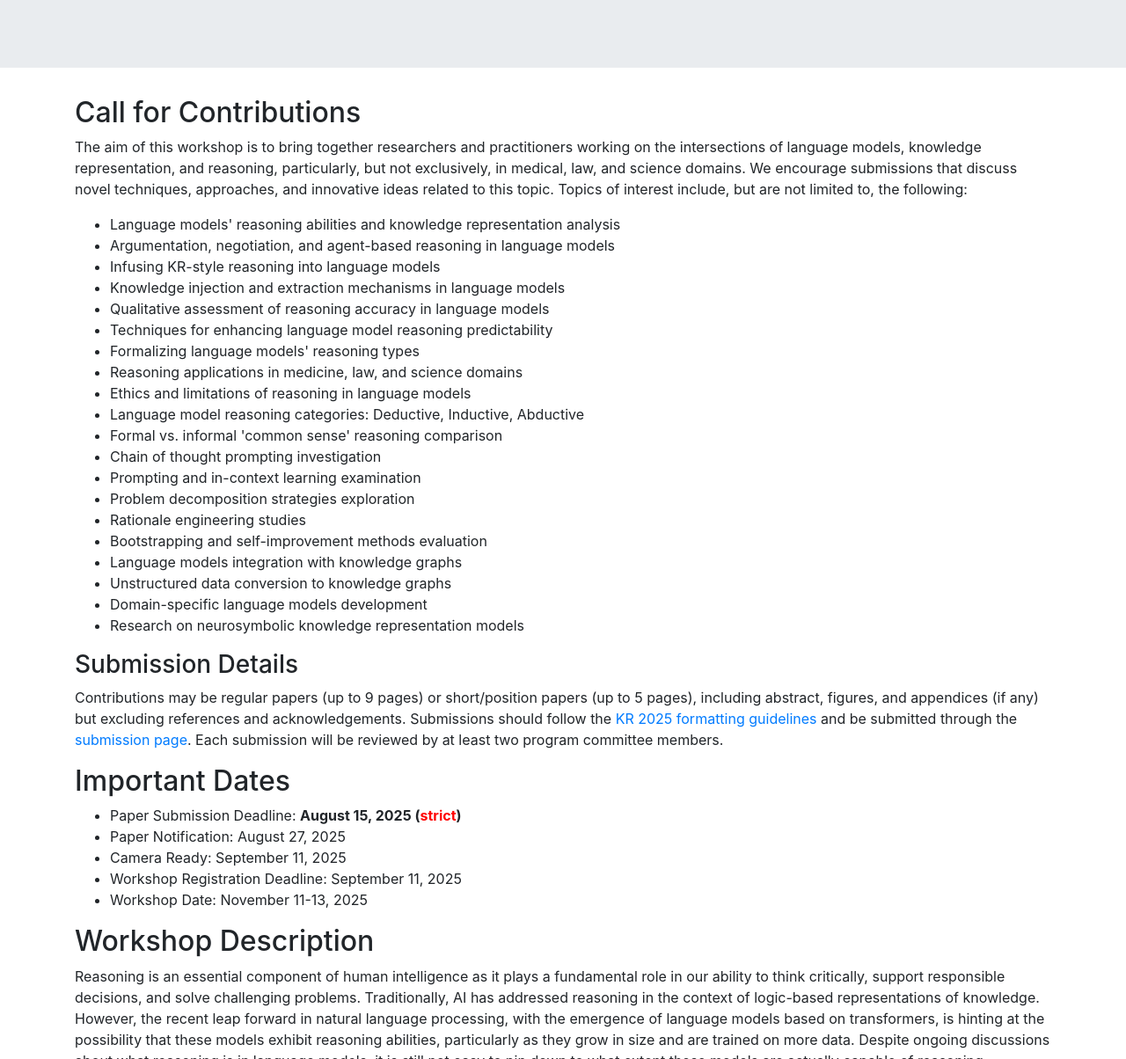
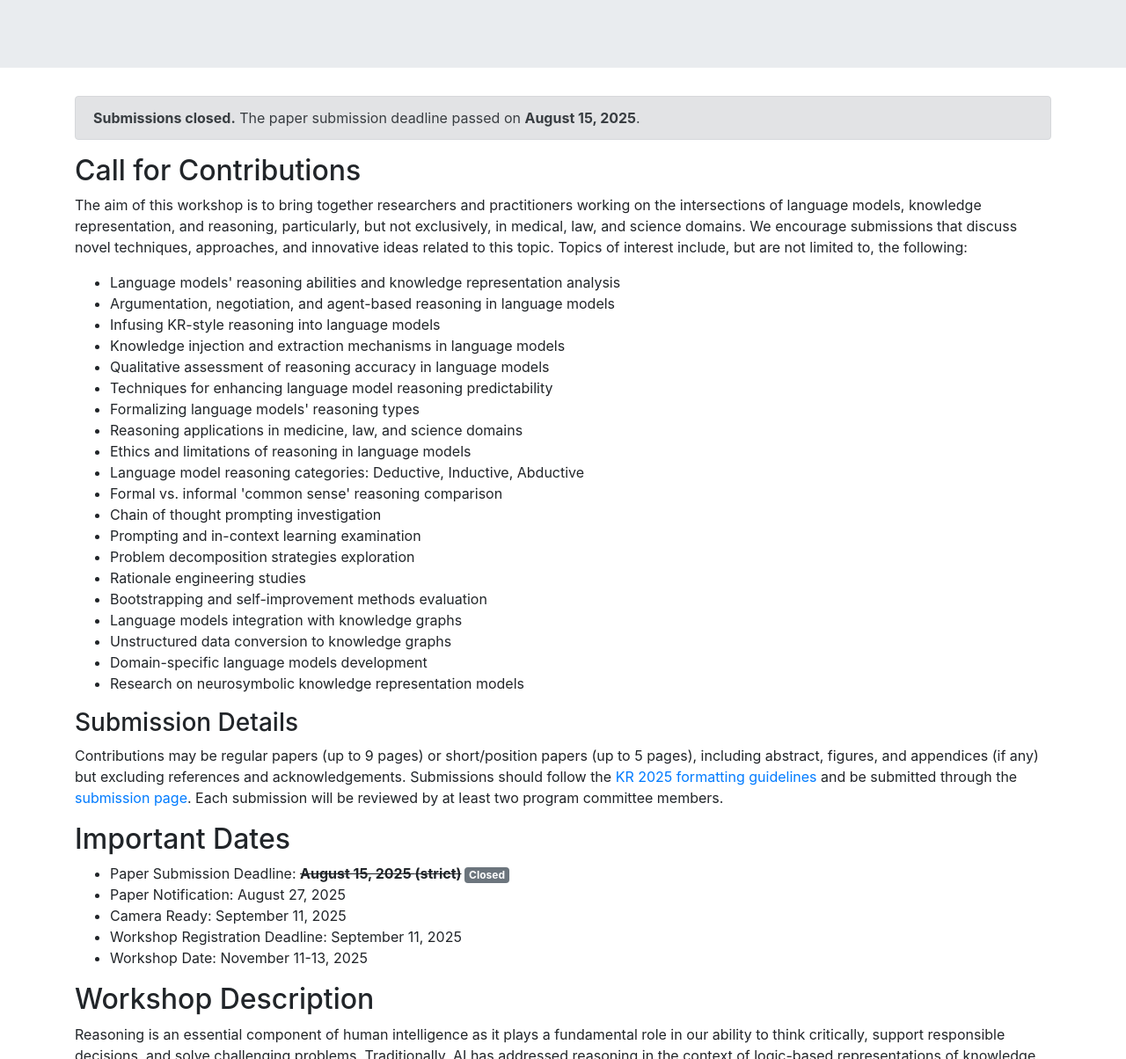
Before and after one commit to JurisInformaticsCenter/NeLaMKRR2025, a plain HTML site: page index.html in a window 1280 px wide. Shown: the part 305-1509 px from the top of the page at 88% size. Drawn offline with nearby package versions, Linux system fonts and the light colour scheme.

Commit message:
Update index.html

```diff
--- a/index.html
+++ b/index.html
@@ -60,6 +60,9 @@
 
 
     <section class="container" id="call-for-contributions">
+        <div class="alert alert-secondary" role="alert">
+            <strong>Submissions closed.</strong> The paper submission deadline passed on <strong>August 15, 2025</strong>.
+        </div>
         <h2>Call for Contributions</h2>
         <p>The aim of this workshop is to bring together researchers and practitioners working on the intersections of language models, knowledge representation, and reasoning, particularly, but not exclusively, in medical, law, and science domains. We encourage submissions that discuss novel techniques, approaches, and innovative ideas related to this topic. Topics of interest include, but are not limited to, the following:</p>
         <ul>
@@ -92,7 +95,7 @@
     <section class="container" id="important-dates">
         <h2>Important Dates</h2>
         <ul>
-            <li>Paper Submission Deadline: <strong>August 15, 2025 (<span style="color:red;">strict</span>)</strong></li>
+            <li>Paper Submission Deadline: <strong><del>August 15, 2025 <span>(strict)</span></del> <span class="badge badge-secondary">Closed</span></strong></li>
             <li>Paper Notification: August 27, 2025</li>
             <li>Camera Ready: September 11, 2025</li>
             <li>Workshop Registration Deadline: September 11, 2025</li>
```
